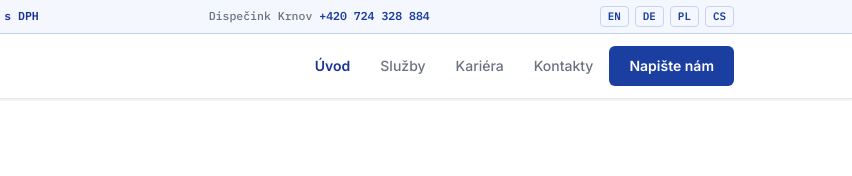
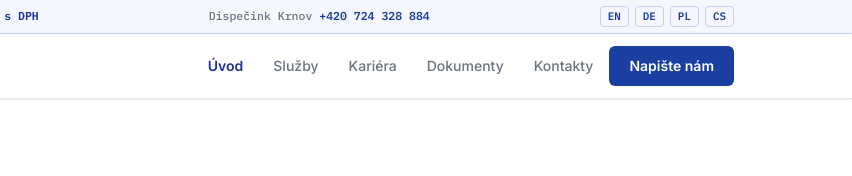
Before and after one commit to pavellyko-cpu/santatrans-web, a plain HTML site: page index.html in a window 1280 px wide. Shown: the top 176 px of the page, 428-1280 px from the left. Drawn offline with Linux system fonts and the light colour scheme; no server answers.

Commit message:
Update index.html

```diff
--- a/index.html
+++ b/index.html
@@ -39,6 +39,7 @@
       <a href="index.html" class="active">Úvod</a>
       <a href="sluzby.html">Služby</a>
       <a href="kariera.html">Kariéra</a>
+      <a href="dokumenty.html">Dokumenty</a>
       <a href="kontakty.html">Kontakty</a>
       <a href="kontakty.html" class="nav-cta">Napište nám</a>
     </nav>
```
